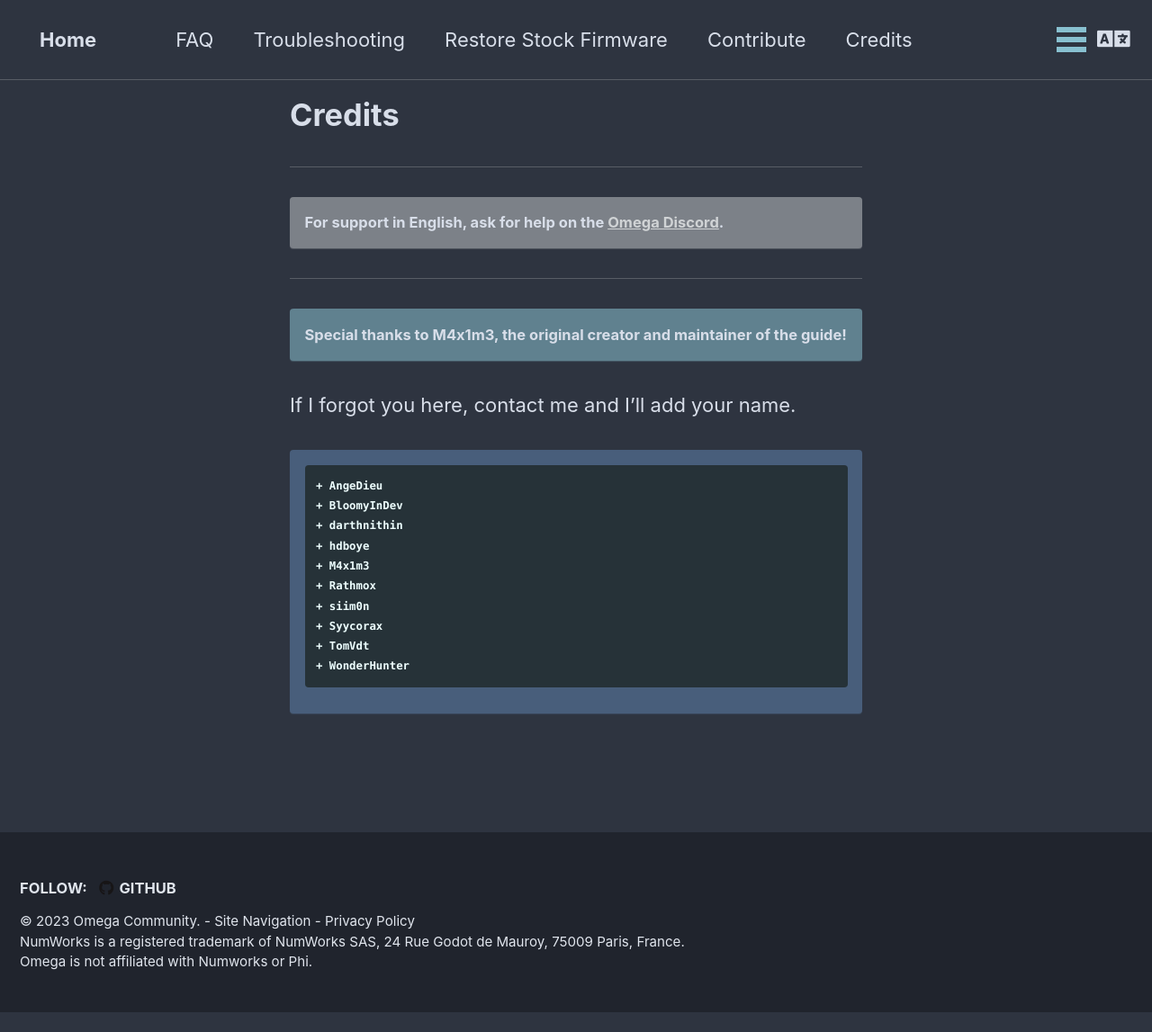
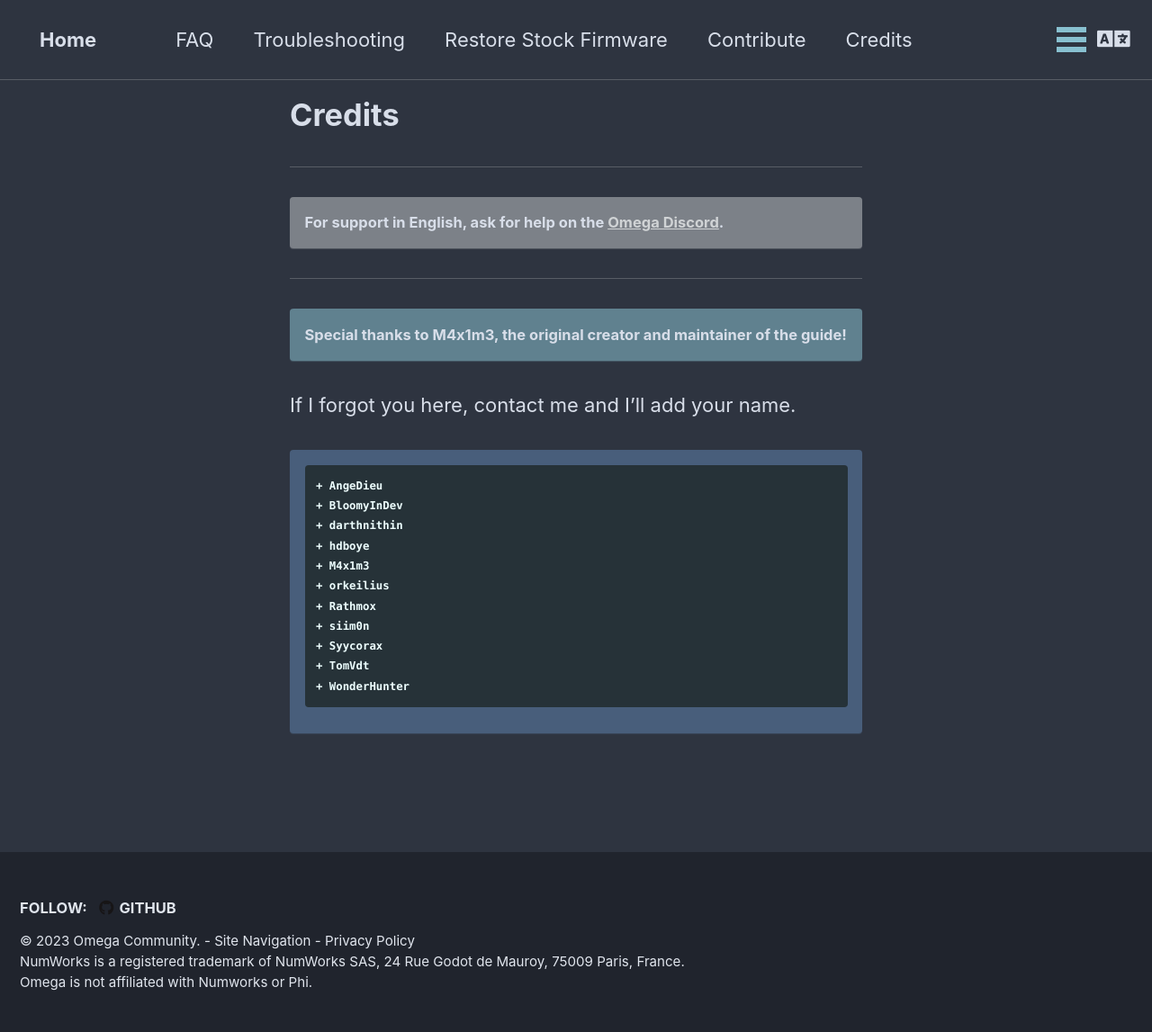
Before and after one commit to Omega-Numworks/Omega-Guide, a Jekyll site: the page built from _pages/en_US/credits.md, in a window 1280 px wide. Shown: the whole page at 90% size. Built offline with Jekyll 4.4.1, drawn with Linux system fonts in a browser that asks for light colours; comment, search, counter and statistics services are not loaded; before the commit the page ends 1125 px from its top, so only the background shows below that.

Commit message:
Update credits, EN

```diff
--- a/_pages/en_US/credits.md
+++ b/_pages/en_US/credits.md
@@ -13,6 +13,7 @@ If I forgot you here, contact me and I'll add your name.
     + darthnithin
     + hdboye
     + M4x1m3
+    + orkeilius
     + Rathmox
     + siim0n
     + Syycorax
```
